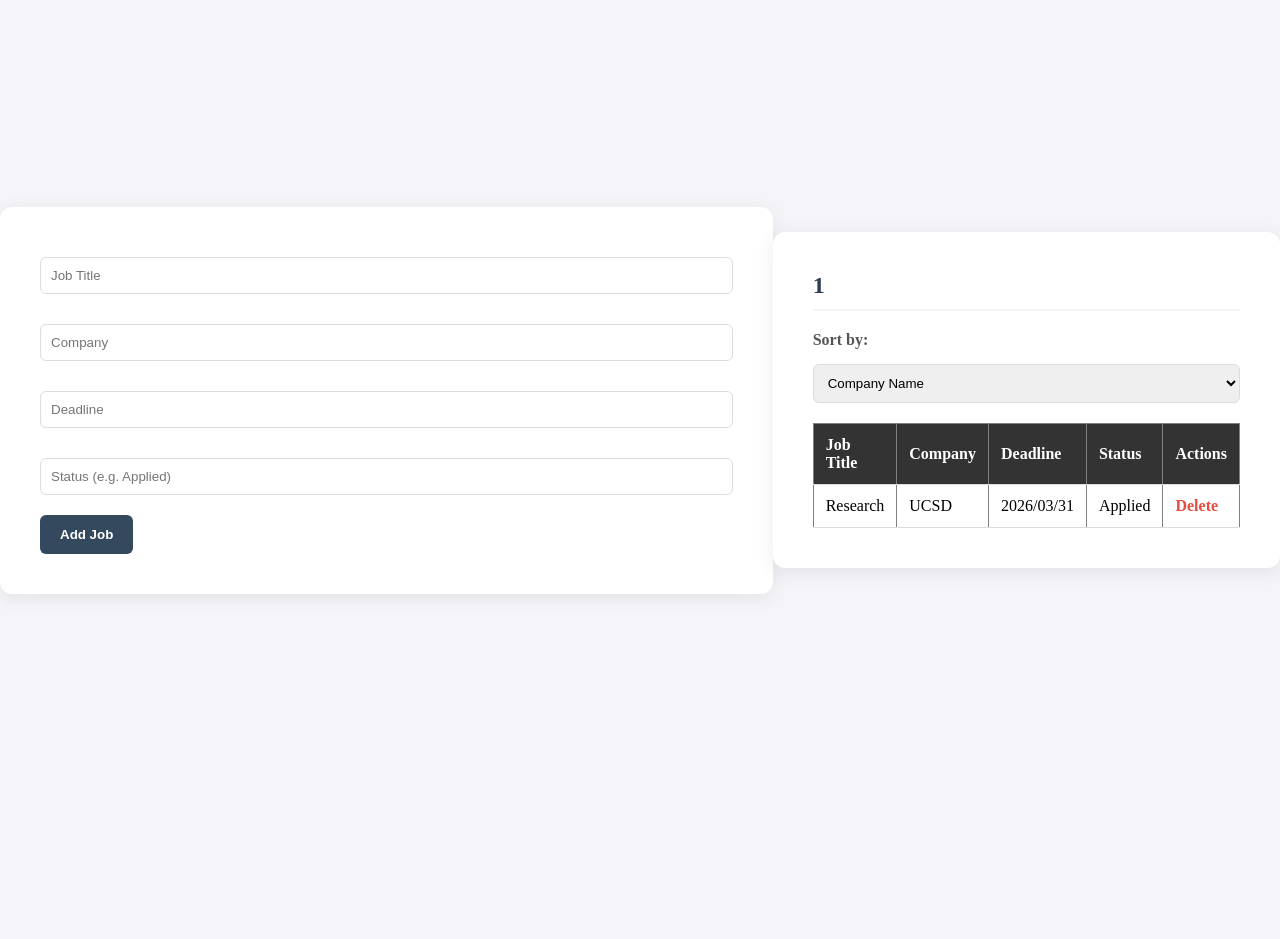
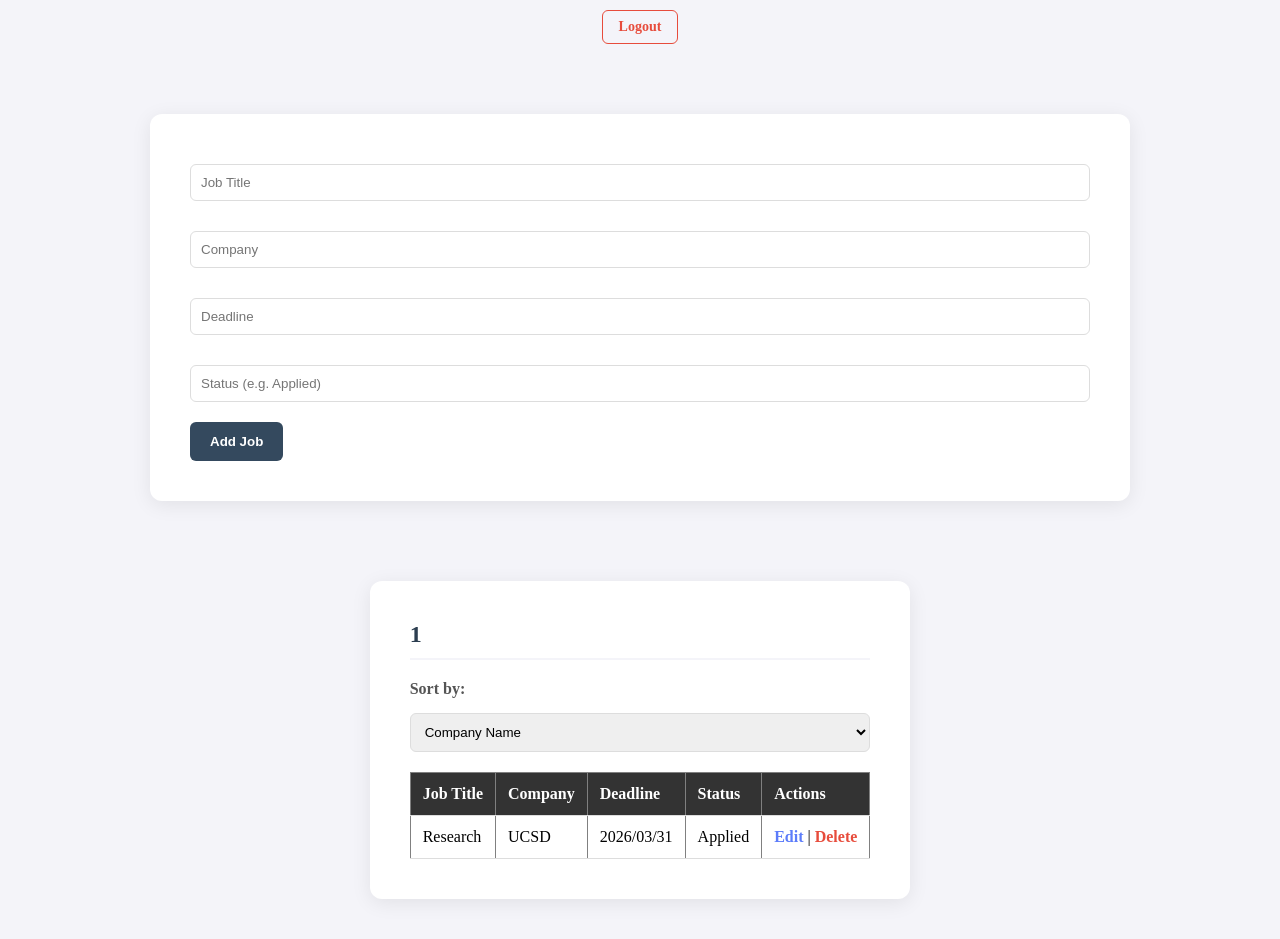
Before and after one commit to cayla-hhh/Job-Application-Tracker, a Flask app: page / in a window 1280 px wide. Before the commit the page ends 573 px from the top, so only its background shows below. Run offline with Flask 3, Linux system fonts and the light colour scheme; a user stored in the database is signed in; data comes from the database, SQL or seed files in the repository.

Commit message:
Implement edit feature

```diff
--- a/app.py
+++ b/app.py
@@ -74,6 +74,32 @@ def delete_job(id):
     conn.close()
     return redirect(url_for('home'))
 
+@app.route('/edit/<int:id>', methods=['GET', 'POST'])
+def edit_job(id):
+    user_id = session.get('user_id')
+    if not user_id:
+        return redirect(url_for('login'))
+
+    conn = sqlite3.connect('job_tracker.db')
+    cursor = conn.cursor()
+
+    if request.method == 'GET':
+        cursor.execute('SELECT * FROM Applications WHERE App_ID = ? AND User_ID = ?', (id, user_id))
+        job = cursor.fetchone()
+        conn.close()
+        return render_template('edit.html', job=job)
+
+    elif request.method == 'POST':
+        new_title = request.form['job_title']
+        new_company = request.form['company']
+        new_deadline = request.form['deadline']
+        new_status = request.form['status']
+
+        cursor.execute('UPDATE Applications SET job_title = ?, company = ?, deadline = ?, status = ? WHERE App_ID = ? AND User_ID = ?', (new_title, new_company, new_deadline, new_status, id, user_id))
+        conn.commit()
+        conn.close()
+        return redirect(url_for('home'))
+
 
 @app.route('/logout')
 def logout():
--- a/static/css/style.css
+++ b/static/css/style.css
@@ -5,6 +5,31 @@ body {
     min-height: 100vh;
     margin: 0;
     background-color: #f4f4f9;
+    flex-direction: column;
+}
+
+.nav-container {
+    display: flex;
+    justify-content: flex-end;
+    padding: 10px 0;
+    margin-bottom: 20px;
+}
+
+.btn-logout {
+    background-color: transparent;
+    color: #e74c3c;
+    border: 1px solid #e74c3c;
+    padding: 8px 16px;
+    border-radius: 6px;
+    text-decoration: none;
+    font-weight: bold;
+    font-size: 14px;
+    transition: all 0.3s ease;
+}
+
+.btn-logout:hover {
+    background-color: #e74c3c;
+    color: white;
 }
 
 label {
@@ -46,8 +71,14 @@ tr:hover {
     background-color: #f1f1f1;
 }
 
-td a{
+.delete {
     color: #e74c3c;
+    text-decoration: none;
+    font-weight: bold;
+}
+
+.edit {
+    color: #5c7cfa;
     text-decoration: none;
     font-weight: bold;
 }
--- a/templates/dashboard.html
+++ b/templates/dashboard.html
@@ -6,6 +6,9 @@
     <meta charset="UTF-8">
 </head>
 <body>
+    <div class="nav-container">
+        <a class="btn-logout" href="{{ url_for('logout') }}">Logout</a>
+    </div>
     <div class="container">
         <form method="POST">
             <input name="job_title" placeholder="Job Title">
@@ -40,7 +43,8 @@
                 <td>{{app[4]}}</td>
                 <td>{{app[5]}}</td>
                 <td>
-                    <a href="/delete/{{app[0]}}">Delete</a>
+                    <a class="edit" href="{{ url_for('edit_job', id=app[0]) }}">Edit</a> |
+                    <a class="delete" href="/delete/{{app[0]}}">Delete</a>
                 </td>
             </tr>
             {% endfor %}
```
Also changed, not shown: templates/edit.html (added, +19 -0 lines).
